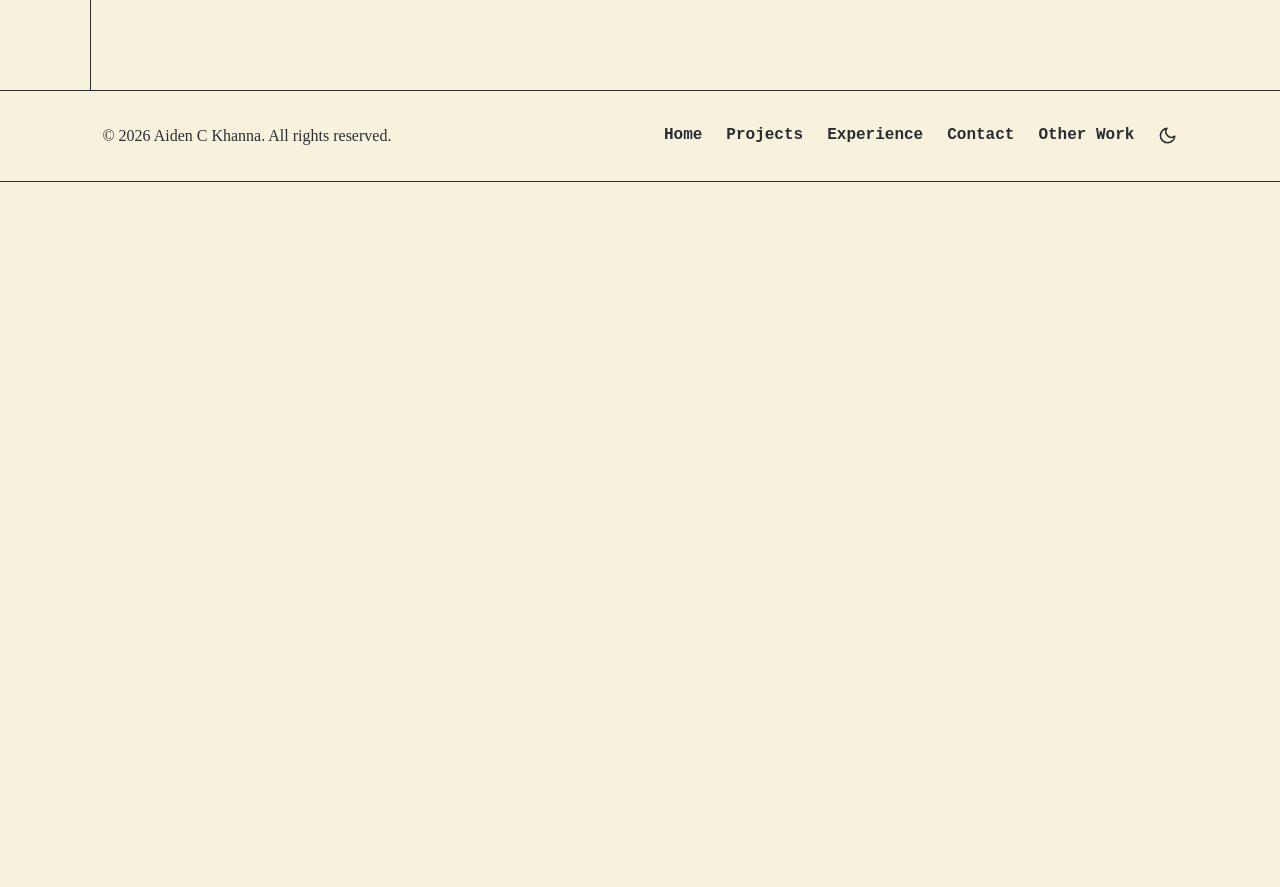
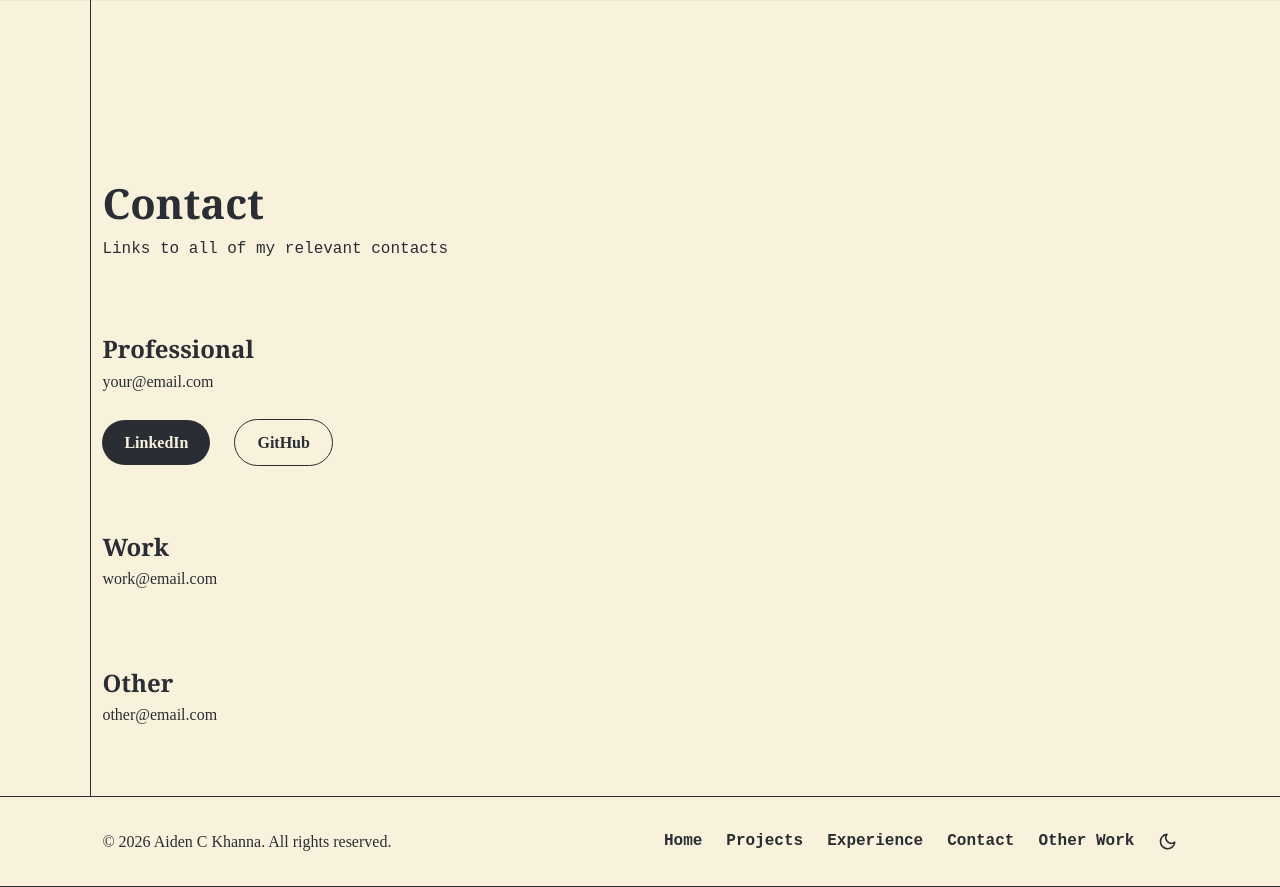
Before and after one commit to 1Aiden-K/portfolio-site, a React (Vite) app: page /contact in a window 1280 px wide. Before the commit the page ends 800 px from the top, so only its background shows below. Built offline with nearby package versions, Linux system fonts and the light colour scheme.

Commit message:
Added Contact Page

```diff
--- /dev/null
+++ b/src/components/ContactPage/Contacts.css
@@ -0,0 +1,29 @@
+h3 {
+  font-family: var(--font-header);
+  font-size: x-large;
+  padding-top: 36px;
+  padding-bottom: 0px;
+}
+
+.contactSection{
+    padding-bottom: 36px;
+}
+
+.contactLinks{
+    padding-bottom: 36px;
+}
+
+.contactLinks a{
+    margin-right: 24px;
+}
+
+.email{
+    display: block;
+    font-size: medium;
+    font-family: var(--font-body);
+    color: var(--text);
+}
+
+.email:hover {
+    color: var(--accent);
+}
--- /dev/null
+++ b/src/components/ContactPage/Contacts.jsx
@@ -0,0 +1,61 @@
+import "./Contacts.css";
+
+function Contact() {
+  return (
+    <section className="section">
+      <h1 className="pageTitle">Contact</h1>
+      <h1 className="subTitle">Links to all of my relevant contacts</h1>
+
+      <div className="contactContainer">
+
+        {/* Personal */}
+        <div className="contactSection">
+          <h3>Professional</h3>
+
+          <a href="mailto:your@email.com" className="email">
+            your@email.com
+          </a>
+        </div>
+
+        <div className="contactLinks">
+            <a
+              href="https://www.linkedin.com/in/yourusername"
+              target="_blank"
+              rel="noopener noreferrer"
+              className="btn primary"
+            >
+              LinkedIn
+            </a>
+
+            <a
+              href="https://github.com/yourusername"
+              target="_blank"
+              rel="noopener noreferrer"
+              className="btn secondary"
+            >
+              GitHub
+            </a>
+          </div>
+
+        {/* Work */}
+        <div className="contactSection">
+          <h3>Work</h3>
+          <a href="mailto:work@email.com" className="email">
+            work@email.com
+          </a>
+        </div>
+
+        {/* Other */}
+        <div className="contactSection">
+          <h3>Other</h3>
+          <a href="mailto:other@email.com" className="email">
+            other@email.com
+          </a>
+        </div>
+
+      </div>
+    </section>
+  );
+}
+
+export default Contact;
--- a/src/components/ProjectsPage/Projects.css
+++ b/src/components/ProjectsPage/Projects.css
@@ -2,7 +2,7 @@
   display: grid;
   grid-template-columns: repeat(3, 1fr);
   gap: 22px;
-  padding: 56px 0;
+  padding: 0px 0;
 }
 
 .projectTitle span {
--- a/src/pages/ContactPage.jsx
+++ b/src/pages/ContactPage.jsx
@@ -1,7 +1,9 @@
+import Contacts from "../components/ContactPage/Contacts";
+
 export default function Contact() {
   return (
     <>
-
+      <Contacts />
     </>
   );
 }
```
